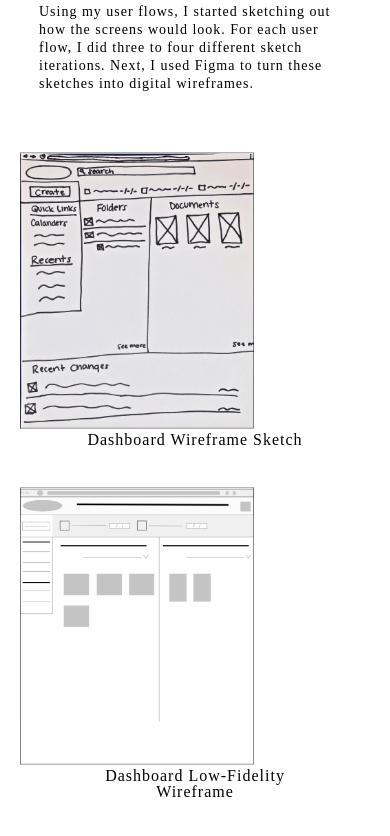
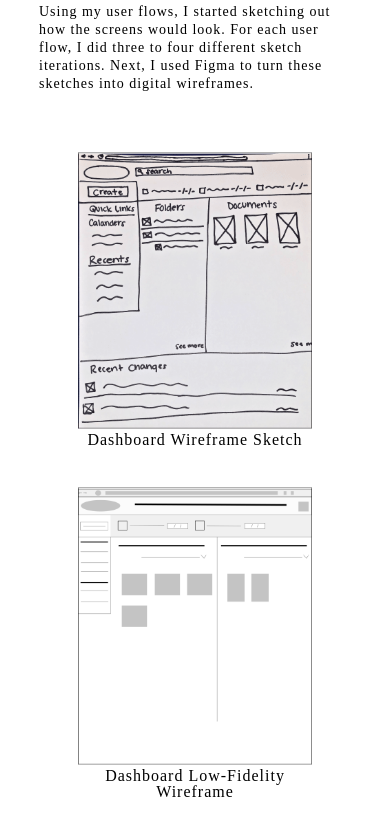
Before and after one commit to DaniRinke/DaniRinke.github.io, a plain HTML site: page project.html in a window 390 px wide. Shown: the part 5156-5992 px from the top of the page. Drawn offline with Linux system fonts and the light colour scheme; a script that the page names is missing; a web font is replaced by a local one.

Commit message:
refinment

```diff
--- a/project.html
+++ b/project.html
@@ -27,8 +27,8 @@
                     <ul class="navbar-nav" id="main-menu">
                         <li class="active"><a href="index.html" class="hvr-underline-from-center">Work</a></li>
                         <li><a href="about.html" class="hvr-underline-from-center">About</a></li>
+                        <li><a href="https://drive.google.com/open?id=16VkcAmscjBwvIPdDT7HTeWzSOVdGdMH3I14BmaDWPr0" target="_blank" class="hvr-underline-from-center">Resume</a></li>
                         <li class="active"><a href="#contact" class="hvr-underline-from-center">Contact</a></li>
-                        <li><a href="https://drive.google.com/open?id=16VkcAmscjBwvIPdDT7HTeWzSOVdGdMH3I14BmaDWPr0" target="_blank" class="hvr-underline-from-center">Resume</a></li>
                     </ul>
                 </div>
             </nav>
--- a/styles/index.css
+++ b/styles/index.css
@@ -426,10 +426,16 @@ div.in-view.right {
     padding: 30px 20px;
 }
 
+.designproc h2 {
+  text-align: center;
+}
+
 #subtitle {
     font-size: 24px;
     padding-bottom: 25px;
+    text-align: center;
 }
+
 
 .aboutme {
   background-color: #99B2AF;
--- a/styles/project.css
+++ b/styles/project.css
@@ -366,7 +366,7 @@ figcaption {
 
    .one-of-three{
      width: 60% ;
-     margin: 5% 10% 5% 5%;
+     margin: 5% 20% 5% 20%;
    }
 
 
@@ -510,7 +510,7 @@ figcaption {
 
      .one-of-three{
        width: 60% ;
-       margin: 5% 10% 5% 5%;
+       margin: 5% 20% 5% 20%;
      }
 
 
@@ -652,7 +652,7 @@ figcaption {
 
           .one-of-three{
             width: 60% ;
-            margin: 5% 10% 5% 5%;
+            margin: 5% 20% 5% 20%;
           }
 
 
@@ -705,7 +705,7 @@ figcaption {
           figcaption {
             width:100%;
             text-align: center;
-            padding-left: 25%;
+            padding-left: 0%;
           }
 
 
```
Also changed, not shown: about.html (+1 -2 lines), index.html (+2 -2 lines), images/mentor.jpeg (added), 1 other file.
